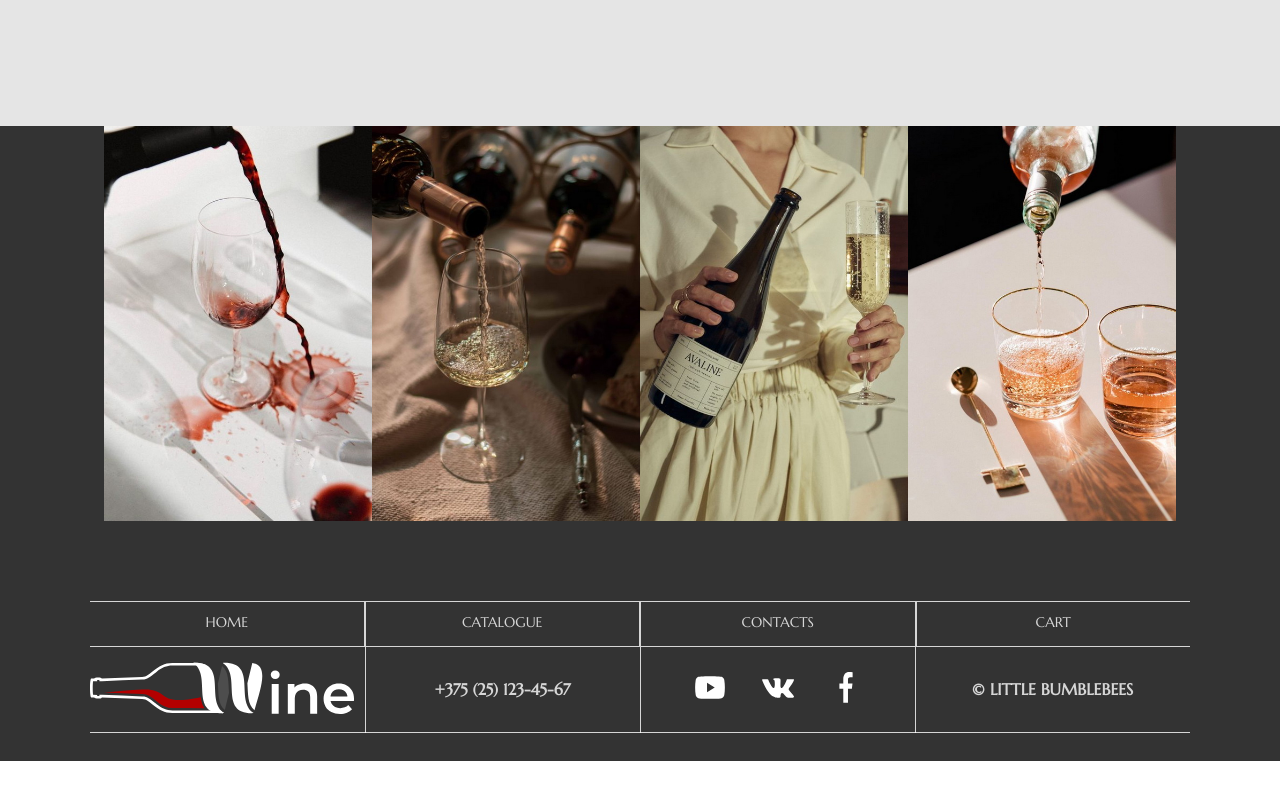
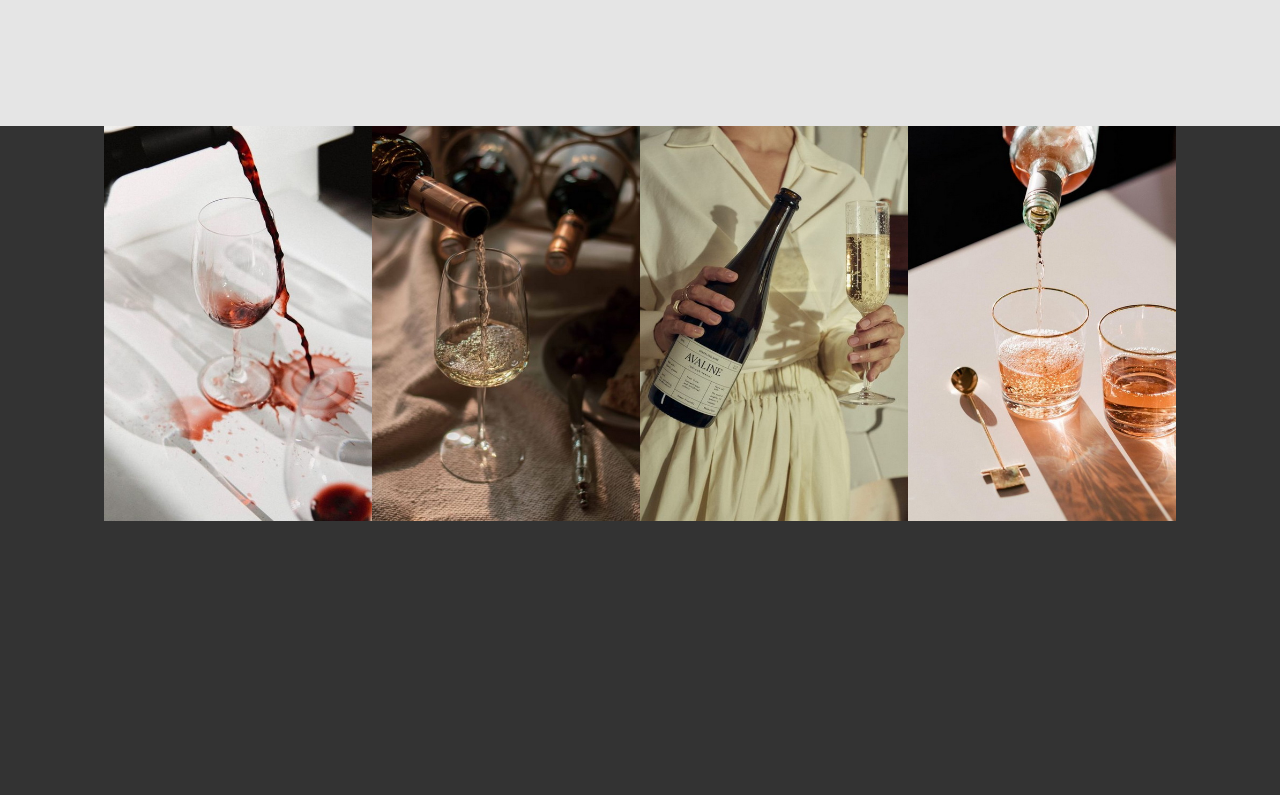
Before and after one commit to mitjasha/online-shop, a React (Create React App) app: page / in a window 1280 px wide. Shown: the part 1640-2435 px from the top of the page. Before the commit the page ends 2401 px from the top, so only its background shows below. Built offline with nearby package versions, Linux system fonts and the light colour scheme.

Commit message:
feat: change height of categories section and add container div to the section

```diff
--- a/src/pages/MainPage/MainPage.scss
+++ b/src/pages/MainPage/MainPage.scss
@@ -105,7 +105,7 @@
 }
 
 .categories {
-  height: 475px;
+  height: 670px;
   background-color: #333333;
 }
 
--- a/src/pages/MainPage/MainPage.tsx
+++ b/src/pages/MainPage/MainPage.tsx
@@ -44,6 +44,7 @@ const MainPage: React.FC = () => {
         </div>
       </section>
       <section className="categories">
+        <div className="container">
           <div className="categories__wrapper">
             <div>
               <img src={redWine} alt="red wine" className="categories__image" />
@@ -57,7 +58,12 @@ const MainPage: React.FC = () => {
                 alt="sparkling wine"
                 className="categories__image"
               />
-            <img src={roseWine} alt="rose wine" className="categories__image" />
+              <img
+                src={roseWine}
+                alt="rose wine"
+                className="categories__image"
+              />
+            </div>
           </div>
         </div>
       </section>
```
Lines whose indentation alone changed are shown as unchanged.
